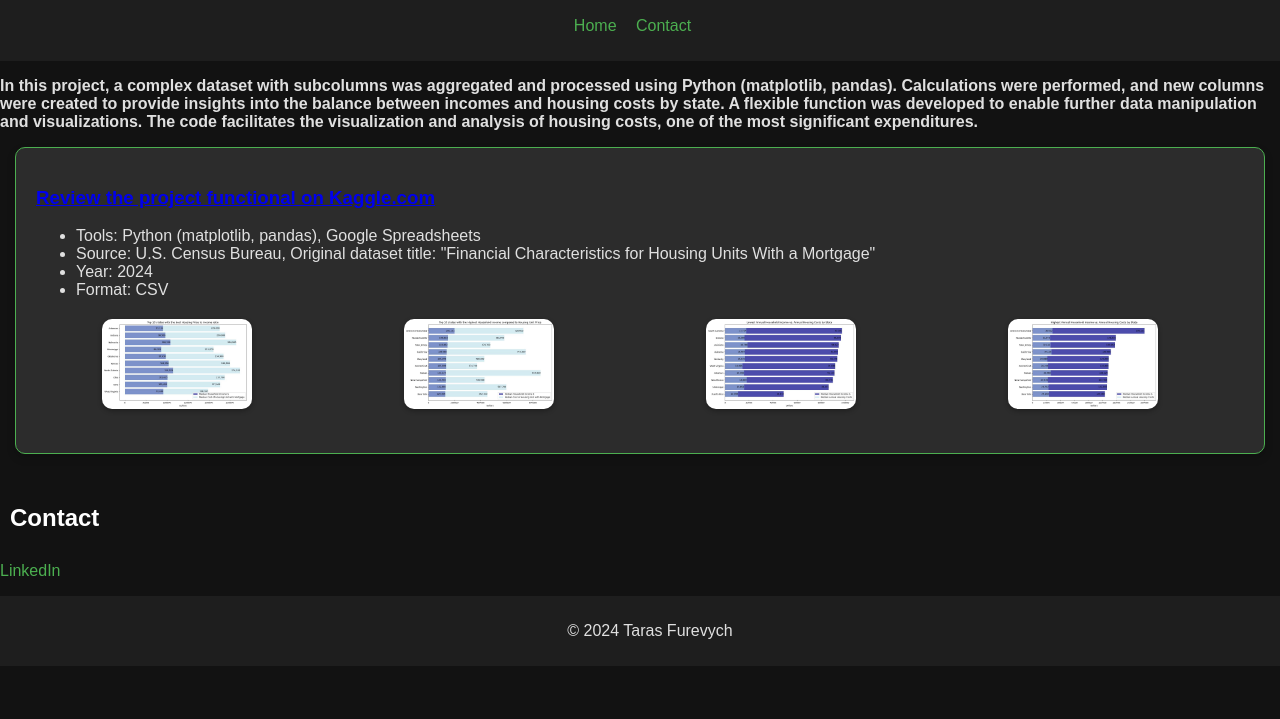
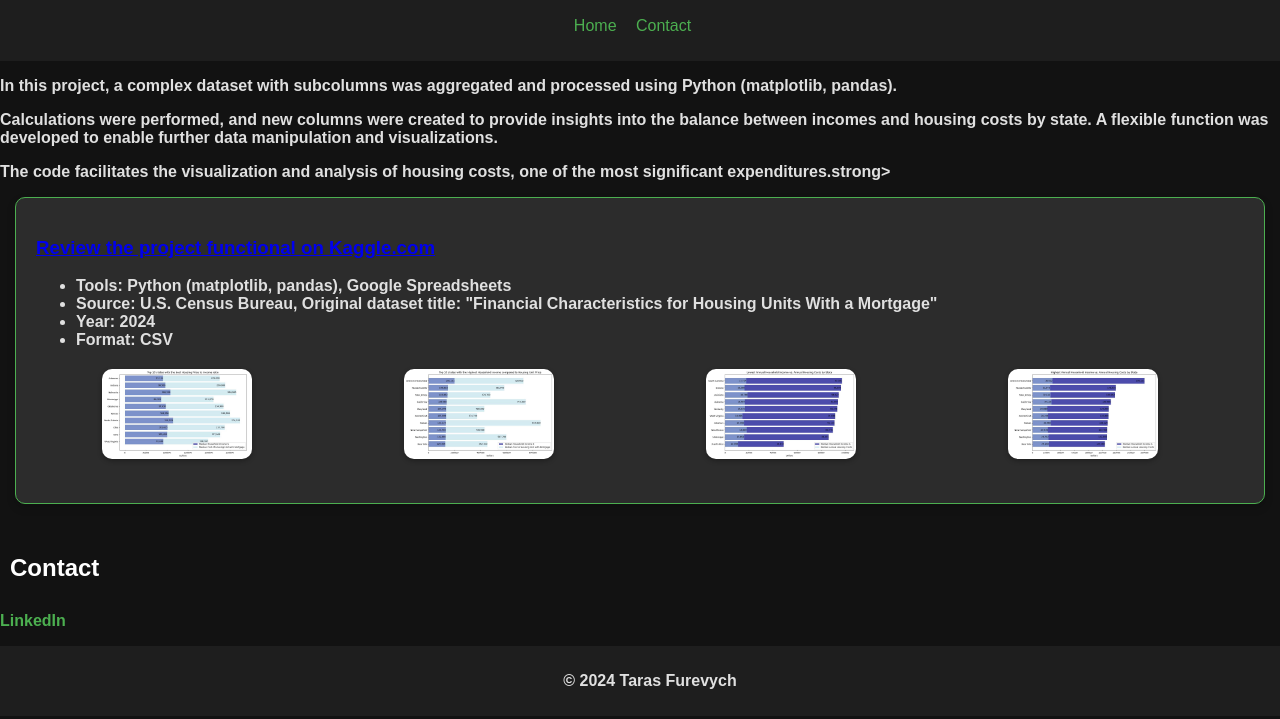
Before and after one commit to furevych/portfolio, a plain HTML site: page analytics.html in a window 1280 px wide. Shown: the part 81-800 px from the top of the page. Drawn offline with nearby package versions, Linux system fonts and the light colour scheme.

Commit message:
Update analytics.html

```diff
--- a/analytics.html
+++ b/analytics.html
@@ -22,7 +22,9 @@
 
     <main>
         <section id="experience" class="container">
-            <p><strong> In this project, a complex dataset with subcolumns was aggregated and processed using Python (matplotlib, pandas). Calculations were performed, and new columns were created to provide insights into the balance between incomes and housing costs by state. A flexible function was developed to enable further data manipulation and visualizations. The code facilitates the visualization and analysis of housing costs, one of the most significant expenditures. </strong></p>
+            <p><strong> In this project, a complex dataset with subcolumns was aggregated and processed using Python (matplotlib, pandas).  </strong></p>
+            <p><strong>Calculations were performed, and new columns were created to provide insights into the balance between incomes and housing costs by state. A flexible function was developed to enable further data manipulation and visualizations.<strong></p>
+            <p><strong>The code facilitates the visualization and analysis of housing costs, one of the most significant expenditures.</strong>strong> </p>
 
             <div class="experience-block">
                 <h3><a href="https://www.kaggle.com/code/tarasfur/notebooka3000f00a0/" target="_blank">Review the project functional on Kaggle.com</a></h3>
```
